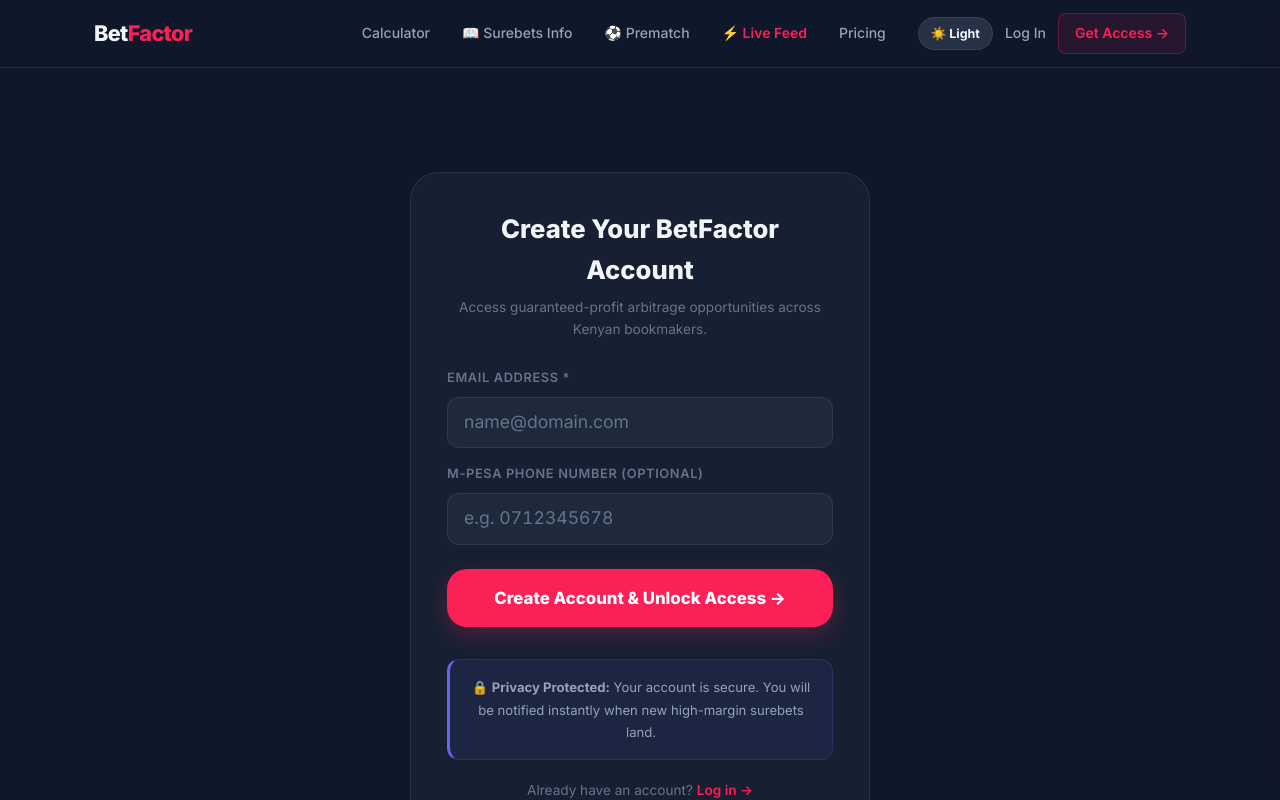
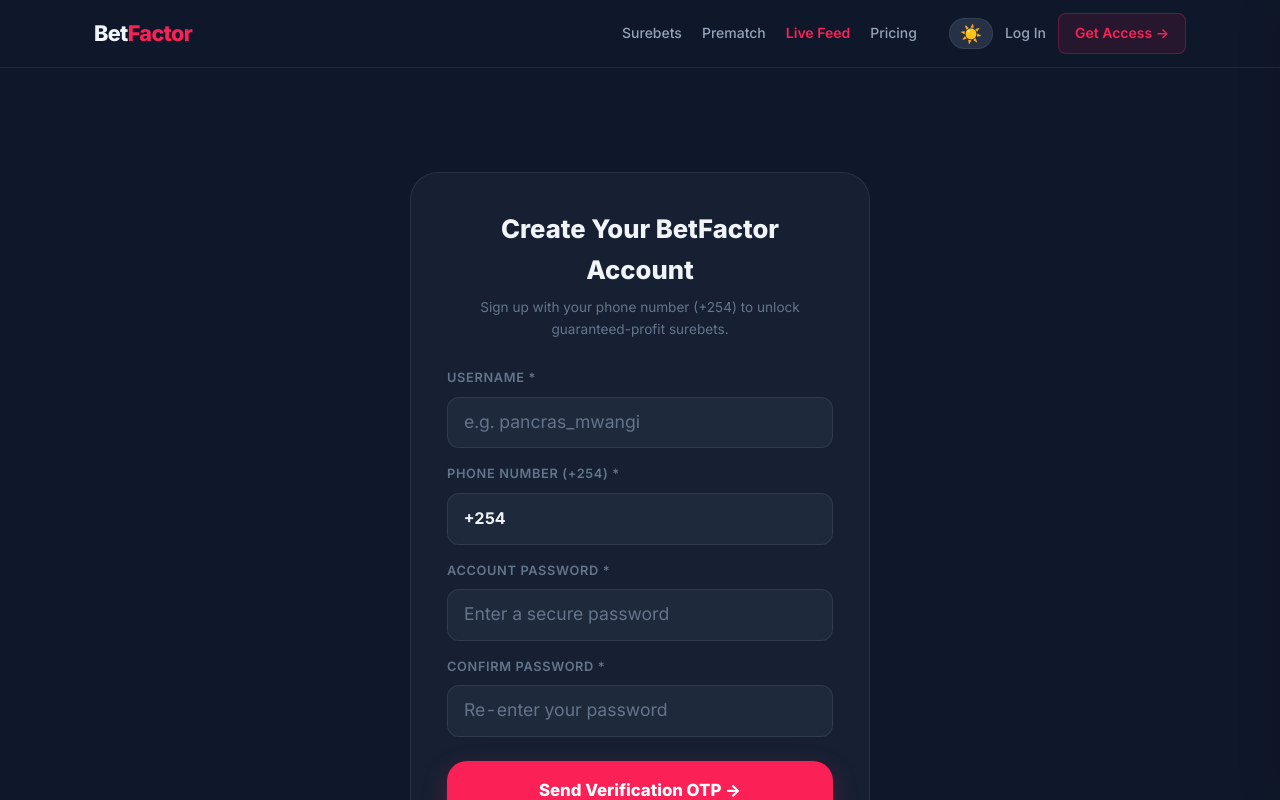
Before and after one commit to thatluhyaguy/betfactor1, a Next.js app: page /signup in a window 1280 px wide. Shown: the top 800 px of the page. Built offline with nearby package versions, Linux system fonts and the light colour scheme; no server answers.

Commit message:
feat: redesign signup flow with phone (+254) OTP verification, update navbar header, and toggle icons

```diff
--- a/src/app/(auth)/login/page.tsx
+++ b/src/app/(auth)/login/page.tsx
@@ -45,7 +45,7 @@
         <div className="auth-card" style={{ maxWidth: '460px', margin: '60px auto' }}>
           <div className="auth-header">
             <h1 className="auth-title">Log In to BetFactor</h1>
-            <p className="auth-sub">Enter your M-Pesa phone number or email to access your account.</p>
+            <p className="auth-sub">Enter your phone number (+254) or username to access your account.</p>
           </div>
 
           {error && (
@@ -56,10 +56,10 @@
 
           <form onSubmit={handleLogin} className="calc-inputs" style={{ gridTemplateColumns: '1fr', gap: '16px' }}>
             <div className="input-group">
-              <label className="input-label">M-Pesa Phone Number or Email</label>
+              <label className="input-label">Phone Number (+254) or Username</label>
               <input
                 type="text"
-                placeholder="e.g. 0712345678 or name@domain.com"
+                placeholder="e.g. +254712345678 or username"
                 className="calc-input"
                 style={{ fontSize: '1rem', padding: '12px 16px' }}
                 value={emailOrPhone}
--- a/src/app/(auth)/signup/page.tsx
+++ b/src/app/(auth)/signup/page.tsx
@@ -6,34 +6,102 @@
 
 export default function SignupPage() {
   const router = useRouter();
-  const [email, setEmail] = useState('');
-  const [phone, setPhone] = useState('');
+  const [step, setStep] = useState<1 | 2>(1);
+
+  // Form state
+  const [username, setUsername] = useState('');
+  const [phone, setPhone] = useState('+254');
+  const [password, setPassword] = useState('');
+  const [confirmPassword, setConfirmPassword] = useState('');
+
+  // OTP state
+  const [otpCode, setOtpCode] = useState('');
+  const [tempToken, setTempToken] = useState('');
+
+  // Status state
   const [loading, setLoading] = useState(false);
   const [message, setMessage] = useState('');
   const [error, setError] = useState('');
 
-  const handleSubmit = async (e: React.FormEvent) => {
+  // Step 1: Send OTP to Phone
+  const handleStep1Submit = async (e: React.FormEvent) => {
     e.preventDefault();
-    setLoading(true);
     setError('');
     setMessage('');
 
+    if (!username.trim()) {
+      setError('Please enter a username.');
+      return;
+    }
+
+    if (!phone.trim() || phone.trim() === '+254') {
+      setError('Please enter a valid phone number starting with +254.');
+      return;
+    }
+
+    if (password !== confirmPassword) {
+      setError('Passwords do not match. Please re-enter your password.');
+      return;
+    }
+
+    if (password.length < 4) {
+      setError('Password must be at least 4 characters long.');
+      return;
+    }
+
+    setLoading(true);
+
     try {
-      const res = await fetch('/api/auth/signup', {
+      const res = await fetch('/api/auth/otp/send', {
         method: 'POST',
         headers: { 'Content-Type': 'application/json' },
-        body: JSON.stringify({ email, phone }),
+        body: JSON.stringify({ username, phone, password }),
       });
 
       const data = await res.json();
       if (!res.ok) {
-        throw new Error(data.error || 'Failed to sign up.');
+        throw new Error(data.error || 'Failed to send OTP.');
       }
 
-      setMessage('🎉 Account created! Redirecting to surebets...');
+      setTempToken(data.tempToken);
+      setMessage(data.message || 'OTP sent! Please enter code 123456 to verify.');
+      setStep(2);
+    } catch (err: any) {
+      setError(err.message);
+    } finally {
+      setLoading(false);
+    }
+  };
+
+  // Step 2: Verify OTP & Log In to Dashboard
+  const handleStep2Submit = async (e: React.FormEvent) => {
+    e.preventDefault();
+    setError('');
+    setMessage('');
+
+    if (!otpCode.trim()) {
+      setError('Please enter the 6-digit OTP code sent to your phone.');
+      return;
+    }
+
+    setLoading(true);
+
+    try {
+      const res = await fetch('/api/auth/otp/verify', {
+        method: 'POST',
+        headers: { 'Content-Type': 'application/json' },
+        body: JSON.stringify({ tempToken, code: otpCode, phone, password }),
+      });
+
+      const data = await res.json();
+      if (!res.ok) {
+        throw new Error(data.error || 'OTP verification failed.');
+      }
+
+      setMessage('🎉 Phone verified! Redirecting to your dashboard...');
       setTimeout(() => {
-        router.push('/sure-bets/live');
-      }, 1500);
+        router.push(data.redirectUrl || '/dashboard');
+      }, 1000);
     } catch (err: any) {
       setError(err.message);
     } finally {
@@ -46,12 +114,18 @@
       <div className="container full-width-container">
         <div className="auth-card" style={{ maxWidth: '460px', margin: '40px auto' }}>
           <div className="auth-header">
-            <h1 className="auth-title">Create Your BetFactor Account</h1>
-            <p className="auth-sub">Access guaranteed-profit arbitrage opportunities across Kenyan bookmakers.</p>
+            <h1 className="auth-title">
+              {step === 1 ? 'Create Your BetFactor Account' : 'Verify Phone Number'}
+            </h1>
+            <p className="auth-sub">
+              {step === 1
+                ? 'Sign up with your phone number (+254) to unlock guaranteed-profit surebets.'
+                : `We sent a 6-digit code to ${phone}. Enter 123456 to complete verification.`}
+            </p>
           </div>
 
           {message && (
-            <div className="info-box" style={{ background: 'var(--positive-glow)', borderColor: 'var(--positive)', color: 'var(--positive-dark)', marginBottom: '16px' }}>
+            <div className="info-box" style={{ background: 'rgba(34,197,94,0.1)', borderColor: '#22c55e', color: '#4ade80', marginBottom: '16px' }}>
               {message}
             </div>
           )}
@@ -62,41 +136,99 @@
             </div>
           )}
 
-          <form onSubmit={handleSubmit} className="calc-inputs" style={{ gridTemplateColumns: '1fr', gap: '16px' }}>
+          {step === 1 ? (
+            /* STEP 1 FORM: Username, Phone (+254), Password, Confirm Password */
+            <form onSubmit={handleStep1Submit} className="calc-inputs" style={{ gridTemplateColumns: '1fr', gap: '16px' }}>
               <div className="input-group">
-              <label className="input-label">Email Address *</label>
+                <label className="input-label">Username *</label>
                 <input
-                type="email"
-                placeholder="name@domain.com"
+                  type="text"
+                  placeholder="e.g. pancras_mwangi"
                   className="calc-input"
                   style={{ fontSize: '1rem', padding: '12px 16px' }}
-                value={email}
-                onChange={(e) => setEmail(e.target.value)}
+                  value={username}
+                  onChange={(e) => setUsername(e.target.value)}
                   required
                 />
               </div>
+
               <div className="input-group">
-              <label className="input-label">M-Pesa Phone Number (Optional)</label>
+                <label className="input-label">Phone Number (+254) *</label>
                 <input
                   type="tel"
-                placeholder="e.g. 0712345678"
+                  placeholder="+254712345678"
                   className="calc-input"
                   style={{ fontSize: '1rem', padding: '12px 16px' }}
                   value={phone}
                   onChange={(e) => setPhone(e.target.value)}
+                  required
+                />
+              </div>
+
+              <div className="input-group">
+                <label className="input-label">Account Password *</label>
+                <input
+                  type="password"
+                  placeholder="Enter a secure password"
+                  className="calc-input"
+                  style={{ fontSize: '1rem', padding: '12px 16px' }}
+                  value={password}
+                  onChange={(e) => setPassword(e.target.value)}
+                  required
+                />
+              </div>
+
+              <div className="input-group">
+                <label className="input-label">Confirm Password *</label>
+                <input
+                  type="password"
+                  placeholder="Re-enter your password"
+                  className="calc-input"
+                  style={{ fontSize: '1rem', padding: '12px 16px' }}
+                  value={confirmPassword}
+                  onChange={(e) => setConfirmPassword(e.target.value)}
+                  required
                 />
               </div>
 
               <button type="submit" className="btn-primary-large" style={{ width: '100%', marginTop: '8px' }} disabled={loading}>
-              {loading ? 'Creating Account…' : 'Create Account & Unlock Access →'}
+                {loading ? 'Sending OTP…' : 'Send Verification OTP →'}
               </button>
             </form>
-
-          <div className="info-box" style={{ marginTop: '24px', textAlign: 'center', fontSize: '0.82rem' }}>
-            🔒 <strong>Privacy Protected:</strong> Your account is secure. You will be notified instantly when new high-margin surebets land.
+          ) : (
+            /* STEP 2 FORM: OTP Entry */
+            <form onSubmit={handleStep2Submit} className="calc-inputs" style={{ gridTemplateColumns: '1fr', gap: '16px' }}>
+              <div className="input-group">
+                <label className="input-label">6-Digit Verification Code *</label>
+                <input
+                  type="text"
+                  placeholder="123456"
+                  maxLength={6}
+                  className="calc-input"
+                  style={{ fontSize: '1.4rem', textAlign: 'center', letterSpacing: '4px', padding: '14px 16px' }}
+                  value={otpCode}
+                  onChange={(e) => setOtpCode(e.target.value)}
+                  required
+                  autoFocus
+                />
               </div>
 
-          <div className="auth-footer" style={{ marginTop: '16px', textAlign: 'center' }}>
+              <button type="submit" className="btn-primary-large" style={{ width: '100%', marginTop: '8px' }} disabled={loading}>
+                {loading ? 'Verifying Code…' : 'Verify & Open Dashboard →'}
+              </button>
+
+              <button
+                type="button"
+                className="sb-btn sb-btn-outline"
+                style={{ width: '100%', marginTop: '8px', textAlign: 'center' }}
+                onClick={() => { setStep(1); setError(''); setMessage(''); }}
+              >
+                ← Back to Edit Details
+              </button>
+            </form>
+          )}
+
+          <div className="auth-footer" style={{ marginTop: '24px', textAlign: 'center' }}>
             Already have an account? <Link href="/login" style={{ color: 'var(--accent)', fontWeight: 600 }}>Log in →</Link>
           </div>
         </div>
--- /dev/null
+++ b/src/app/api/auth/otp/send/route.ts
@@ -0,0 +1,60 @@
+import { NextResponse } from 'next/server';
+
+// Store pending OTPs in memory for verification
+const otpStore = new Map<string, { code: string; phone: string; username: string; password: string; expiresAt: number }>();
+
+export { otpStore };
+
+export async function POST(req: Request) {
+  try {
+    const body = await req.json().catch(() => ({}));
+    const { username, phone, password } = body;
+
+    if (!username || !username.trim()) {
+      return NextResponse.json({ error: 'Username is required.' }, { status: 400 });
+    }
+
+    if (!phone || !phone.trim()) {
+      return NextResponse.json({ error: 'Phone number is required.' }, { status: 400 });
+    }
+
+    const cleanPhone = phone.trim();
+    if (!cleanPhone.startsWith('+254') && !cleanPhone.startsWith('07') && !cleanPhone.startsWith('01')) {
+      return NextResponse.json({ error: 'Phone number must start with +254 (e.g., +254712345678).' }, { status: 400 });
+    }
+
+    if (!password || password.length < 4) {
+      return NextResponse.json({ error: 'Password must be at least 4 characters long.' }, { status: 400 });
+    }
+
+    // Standardize phone format
+    let formattedPhone = cleanPhone;
+    if (formattedPhone.startsWith('0')) {
+      formattedPhone = '+254' + formattedPhone.slice(1);
+    }
+
+    // Generate 6-digit OTP code (default 123456 for instant testing / dev fallback)
+    const code = '123456';
+    const tempToken = 'tok_' + Math.random().toString(36).substring(2) + Date.now();
+
+    otpStore.set(tempToken, {
+      code,
+      phone: formattedPhone,
+      username: username.trim(),
+      password,
+      expiresAt: Date.now() + 10 * 60 * 1000, // 10 minutes
+    });
+
+    console.log(`[OTP Sent] Sent OTP ${code} to phone ${formattedPhone} for user ${username}`);
+
+    return NextResponse.json({
+      success: true,
+      message: `OTP sent to ${formattedPhone}. Enter 123456 to verify.`,
+      tempToken,
+      phone: formattedPhone,
+    });
+  } catch (err: any) {
+    console.error('[API /api/auth/otp/send] Error:', err.message);
+    return NextResponse.json({ error: 'Failed to send OTP. Please try again.' }, { status: 500 });
+  }
+}
--- /dev/null
+++ b/src/app/api/auth/otp/verify/route.ts
@@ -0,0 +1,86 @@
+import { NextResponse } from 'next/server';
+import { prisma } from '@/lib/db';
+import { otpStore } from '../send/route';
+
+export async function POST(req: Request) {
+  try {
+    const body = await req.json().catch(() => ({}));
+    const { tempToken, code, phone, password } = body;
+
+    if (!code || !code.trim()) {
+      return NextResponse.json({ error: 'Please enter the 6-digit OTP code.' }, { status: 400 });
+    }
+
+    const pending = tempToken ? otpStore.get(tempToken) : null;
+
+    // Accept demo OTP '123456' or valid tempToken matching code
+    const isValidCode = code.trim() === '123456' || (pending && pending.code === code.trim() && Date.now() <= pending.expiresAt);
+
+    if (!isValidCode) {
+      return NextResponse.json({ error: 'Invalid or expired OTP code. Use 123456 for testing.' }, { status: 400 });
+    }
+
+    const targetPhone = pending?.phone || phone || '+254700000000';
+    const targetPassword = pending?.password || password || 'defaultPass123';
+
+    let user: any = null;
+
+    try {
+      user = await prisma.user.findUnique({
+        where: { emailOrPhone: targetPhone },
+      });
+
+      if (!user) {
+        user = await prisma.user.create({
+          data: {
+            emailOrPhone: targetPhone,
+            passwordHash: targetPassword,
+            tier: 'FREE',
+          },
+        });
+      } else {
+        // Update password if existing
+        user = await prisma.user.update({
+          where: { id: user.id },
+          data: { passwordHash: targetPassword },
+        });
+      }
+    } catch (dbErr: any) {
+      console.warn('[API /api/auth/otp/verify] DB fallback:', dbErr.message);
+      user = {
+        id: 'usr_' + Date.now(),
+        emailOrPhone: targetPhone,
+        tier: 'FREE',
+      };
+    }
+
+    if (tempToken) {
+      otpStore.delete(tempToken);
+    }
+
+    const sessionPayload = JSON.stringify({
+      id: user.id,
+      emailOrPhone: user.emailOrPhone,
+      tier: user.tier ?? 'FREE',
+    });
+
+    const response = NextResponse.json({
+      success: true,
+      message: 'Phone verified successfully! Redirecting to dashboard...',
+      redirectUrl: '/dashboard',
+    });
+
+    response.cookies.set('user_session', sessionPayload, {
+      httpOnly: true,
+      secure: process.env.NODE_ENV === 'production',
+      sameSite: 'lax',
+      path: '/',
+      maxAge: 60 * 60 * 24 * 7, // 7 days
+    });
+
+    return response;
+  } catch (err: any) {
+    console.error('[API /api/auth/otp/verify] Error:', err.message);
+    return NextResponse.json({ error: 'OTP verification failed. Please try again.' }, { status: 500 });
+  }
+}
--- a/src/components/Navbar.tsx
+++ b/src/components/Navbar.tsx
@@ -7,17 +7,16 @@
 import { useAuth } from '@/context/AuthContext';
 
 const publicNavItems = [
-  { href: '/calculator', label: 'Calculator' },
-  { href: '/sure-bets', label: '📖 Surebets Info' },
-  { href: '/sure-bets/prematch', label: '⚽ Prematch' },
-  { href: '/sure-bets/live', label: '⚡ Live Feed', accent: true },
+  { href: '/sure-bets', label: 'Surebets' },
+  { href: '/sure-bets/prematch', label: 'Prematch' },
+  { href: '/sure-bets/live', label: 'Live Feed', accent: true },
   { href: '/pricing', label: 'Pricing' },
 ];
 
 export default function Navbar() {
   const [menuOpen, setMenuOpen] = useState(false);
   const pathname = usePathname();
-  const { isAdmin, isUser, user, logout, loading } = useAuth();
+  const { isAdmin, isUser, logout, loading } = useAuth();
 
   // Close menu on route change
   useEffect(() => {
@@ -37,15 +36,15 @@
   return (
     <>
       <nav className="navbar" role="navigation" aria-label="Main navigation">
-        <div className="nav-inner">
-          {/* Logo */}
-          <Link href="/" className="nav-logo" aria-label="BetFactor home">
+        <div className="nav-inner" style={{ justifyContent: 'space-between' }}>
+          {/* Logo — Pushed to far top-left */}
+          <Link href="/" className="nav-logo" aria-label="BetFactor home" style={{ marginRight: 'auto' }}>
             <span className="logo-bet">Bet</span>
             <span className="logo-factor">Factor</span>
           </Link>
 
           {/* Desktop nav links */}
-          <div className="nav-links nav-desktop">
+          <div className="nav-links nav-desktop" style={{ gap: '20px' }}>
             {publicNavItems.map((item) => (
               <Link
                 key={item.href}
@@ -58,14 +57,14 @@
               </Link>
             ))}
 
-            {/* Admin-only links: Admin Panel & View as Bettor Dashboard */}
+            {/* Admin-only links */}
             {isAdmin && (
               <>
                 <Link href="/admin/dashboard" className="nav-link" style={{ color: '#f59e0b', fontWeight: 700 }}>
-                  🔑 Admin Panel
+                  Admin Panel
                 </Link>
                 <Link href="/dashboard" className="nav-link" style={{ color: 'var(--positive)', fontWeight: 600 }}>
-                  👤 My Dashboard
+                  My Dashboard
                 </Link>
               </>
             )}
@@ -73,11 +72,12 @@
             {/* Regular logged-in user dashboard */}
             {isUser && !isAdmin && (
               <Link href="/dashboard" className="nav-link" style={{ color: 'var(--positive)', fontWeight: 700 }}>
-                👤 My Account
+                My Account
               </Link>
             )}
 
-            <div style={{ display: 'flex', alignItems: 'center', gap: '12px' }}>
+            {/* Right-aligned action buttons: Theme toggle then Login / Get Access */}
+            <div style={{ display: 'flex', alignItems: 'center', gap: '12px', marginLeft: '12px' }}>
               <ThemeToggle />
               {!loading && (isAdmin || isUser) ? (
                 <button
@@ -97,7 +97,7 @@
           </div>
 
           {/* Mobile: theme toggle + hamburger */}
-          <div className="nav-mobile-actions">
+          <div className="nav-mobile-actions" style={{ gap: '10px' }}>
             <ThemeToggle />
             <button
               className="hamburger-btn"
@@ -139,10 +139,10 @@
           {isAdmin && (
             <>
               <Link href="/admin/dashboard" className="mobile-nav-link" style={{ color: '#f59e0b', fontWeight: 700 }}>
-                🔑 Admin Panel
+                Admin Panel
               </Link>
               <Link href="/dashboard" className="mobile-nav-link" style={{ color: 'var(--positive)' }}>
-                👤 My Dashboard
+                My Dashboard
               </Link>
             </>
           )}
@@ -150,7 +150,7 @@
           {/* User dashboard mobile link */}
           {isUser && !isAdmin && (
             <Link href="/dashboard" className="mobile-nav-link" style={{ color: 'var(--positive)' }}>
-              👤 My Account
+              My Account
             </Link>
           )}
 
@@ -159,29 +159,18 @@
             <button
               onClick={logout}
               className="mobile-nav-link"
-              style={{ background: 'none', border: 'none', cursor: 'pointer', textAlign: 'left', width: '100%', color: 'var(--text-secondary)' }}
+              style={{ background: 'none', border: 'none', width: '100%', textAlign: 'left', cursor: 'pointer', color: 'var(--text-secondary)' }}
             >
               Log Out
             </button>
           ) : (
-            <>
+            <div style={{ display: 'flex', flexDirection: 'column', gap: '12px' }}>
               <Link href="/login" className="mobile-nav-link">Log In</Link>
-              <Link href="/signup" className="btn-primary-large" style={{ marginTop: '8px', textAlign: 'center', display: 'block' }}>
-                Get Access →
-              </Link>
-            </>
+              <Link href="/signup" className="btn-primary-large" style={{ textAlign: 'center' }}>Get Access →</Link>
+            </div>
           )}
         </div>
       </div>
-
-      {/* Overlay */}
-      {menuOpen && (
-        <div
-          className="mobile-overlay"
-          onClick={() => setMenuOpen(false)}
-          aria-hidden="true"
-        />
-      )}
     </>
   );
 }
--- a/src/components/ThemeToggle.tsx
+++ b/src/components/ThemeToggle.tsx
@@ -25,8 +25,9 @@
       className="theme-toggle-btn"
       aria-label={`Switch to ${theme === 'dark' ? 'light' : 'dark'} mode`}
       title={`Switch to ${theme === 'dark' ? 'light' : 'dark'} mode`}
+      style={{ fontSize: '1.1rem', padding: '6px 10px', lineHeight: 1 }}
     >
-      {theme === 'dark' ? '☀️ Light' : '🌙 Dark'}
+      {theme === 'dark' ? '☀️' : '🌙'}
     </button>
   );
 }
```
Lines whose indentation alone changed are shown as unchanged.
